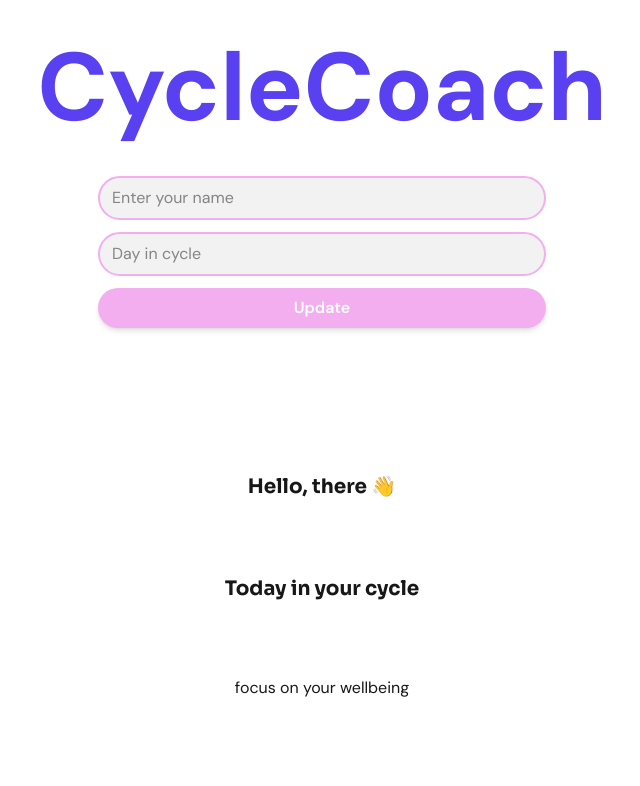
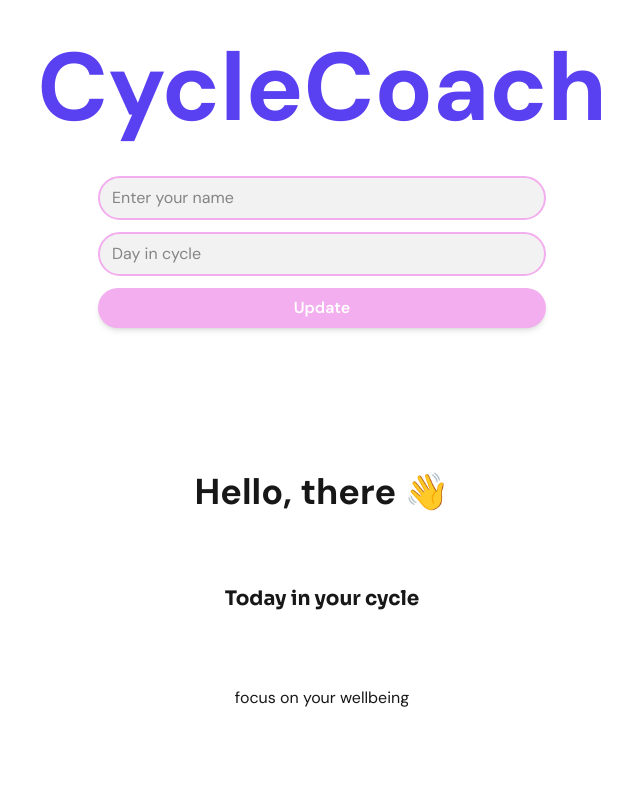
Before and after one commit to zofienora/cyclecoach, a Next.js app in the folder my-app/: page / in a window 1280 px wide. Shown: the top 786 px of the page, without its empty margins (318-958 px from the left). Built offline with nearby package versions, Linux system fonts and the light colour scheme.

Commit message:
changed hello there font soze

```diff
--- a/my-app/app/components/Header.tsx
+++ b/my-app/app/components/Header.tsx
@@ -77,7 +77,7 @@ export default function Header() {
 
       {/* 3. Hello headline - mobile only (between inputs and cycle) */}
       <div className="flex lg:hidden flex-col items-center w-full mt-16">
-        <h2 className="text-headline text-foreground text-center">
+        <h2 className="text-3xl font-bold font-heading text-foreground text-center">
           Hello, {userData?.name || "there"} 👋
         </h2>
       </div>
@@ -199,7 +199,7 @@ export default function Header() {
 
       {/* 5. Hello headline - desktop only (below flexbox / button) */}
       <div className="hidden lg:flex flex-col items-center w-full pt-32 pb-4">
-        <h2 className="text-headline text-foreground text-center">
+        <h2 className="text-3xl lg:text-4xl font-bold font-heading text-foreground text-center">
           Hello, {userData?.name || "there"} 👋
         </h2>
       </div>
```
